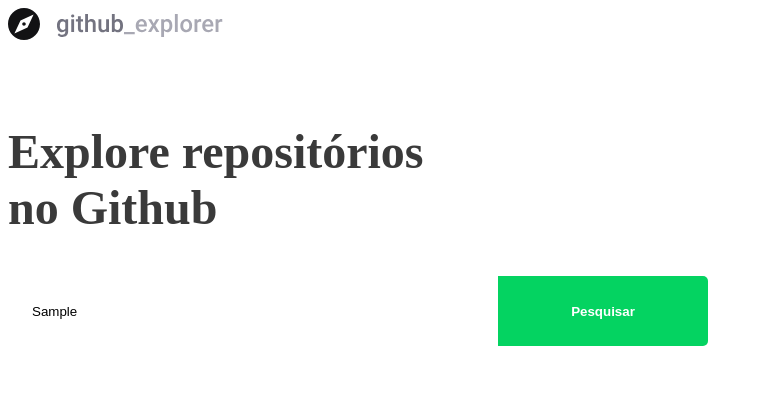
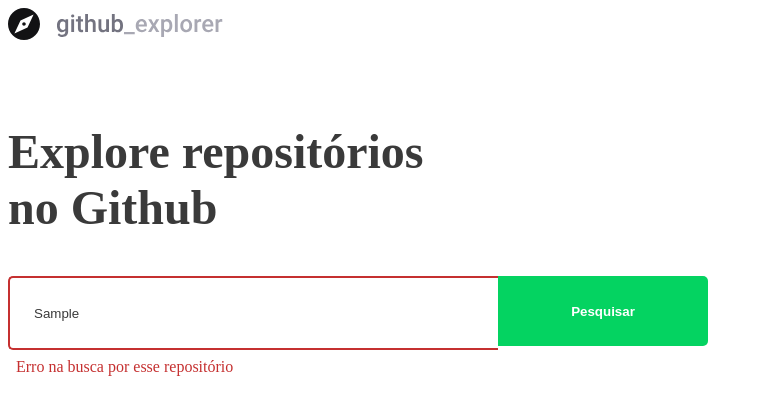
Before and after one commit to Joao-rangel/primeiro_projeto_react, a React (Create React App) app: page / in a window 1280 px wide. Both pictures are taken after typing "Sample" into the empty fields and a click on the button "Pesquisar". Shown: the top 414 px of the page, without its empty margins (0-763 px from the left). Built offline with nearby package versions, Linux system fonts and the light colour scheme; no server answers; the HTML template or start-up script is replaced by a standard one.

Commit message:
display error message

```diff
--- a/src/pages/Dashboard/index.tsx
+++ b/src/pages/Dashboard/index.tsx
@@ -4,7 +4,7 @@
 
 import logoImg from '../../assets/logo_github_explorer.svg';
 
-import { Title, Form, Repositories } from './styles';
+import { Title, Form, Repositories, Error } from './styles';
 import Repository from '../Repository';
 
 interface Repository {
@@ -17,7 +17,8 @@
 }
 
 const Dashboard: React.FC = () => {
-  const [newRepo, setNewRepo] = useState('');
+  const [searchInput, setSearchInput] = useState('');
+  const [inputError, setInputError] = useState('');
   const [repositories, setRepositories] = useState<Repository[]>([]);
 
   async function handleAddRepository(
@@ -25,12 +26,22 @@
   ): Promise<void> {
     event.preventDefault();
 
-    const response = await api.get<Repository>(`repos/${newRepo}`);
+    if (!searchInput) {
+      setInputError('Digite o autor/nome do respositório');
+      return;
+    }
 
-    const repository = response.data;
+    try {
+      const response = await api.get<Repository>(`repos/${searchInput}`);
 
-    setRepositories([...repositories, repository]);
-    setNewRepo('');
+      const repository = response.data;
+
+      setRepositories([...repositories, repository]);
+      setSearchInput('');
+      setInputError('');
+    } catch (err) {
+      setInputError('Erro na busca por esse repositório');
+    }
   }
 
   return (
@@ -38,14 +49,16 @@
       <img src={logoImg} alt="Github Explorer" />
       <Title>Explore repositórios no Github</Title>
 
-      <Form onSubmit={handleAddRepository}>
+      <Form hasError={!!inputError} onSubmit={handleAddRepository}>
         <input
-          value={newRepo}
-          onChange={e => setNewRepo(e.target.value)}
+          value={searchInput}
+          onChange={e => setSearchInput(e.target.value)}
           placeholder="Digite o nome do repositório"
         />
         <button type="submit">Pesquisar</button>
       </Form>
+
+      {inputError && <Error>{inputError}</Error>}
 
       <Repositories>
         {repositories.map(repository => (
--- a/src/pages/Dashboard/styles.ts
+++ b/src/pages/Dashboard/styles.ts
@@ -1,5 +1,9 @@
-import styled from 'styled-components';
+import styled, { css } from 'styled-components';
 import { shade } from 'polished';
+
+interface FormProps {
+  hasError: boolean;
+}
 
 export const Title = styled.h1`
   font-size: 48px;
@@ -9,7 +13,7 @@
   margin-top: 80px;
 `;
 
-export const Form = styled.form`
+export const Form = styled.form<FormProps>`
   margin-top: 40px;
   max-width: 700px;
   display: flex;
@@ -20,10 +24,19 @@
     padding: 0 24px;
     border: 0;
     border-radius: 5px 0 0 5px;
-  }
+    color: #3a3a3a;
+    border: 2px solid #fff;
+    border-right: none;
 
-  &::placeholder {
-    color: #a8a8b3;
+    ${props =>
+      props.hasError &&
+      css`
+        border-color: #c53030;
+      `}
+
+    &::placeholder {
+      color: #a8a8b3;
+    }
   }
 
   button {
@@ -40,6 +53,12 @@
       background: ${shade(0.2, '#04d361')};
     }
   }
+`;
+
+export const Error = styled.span`
+  display: block;
+  color: #c53030;
+  margin: 8px;
 `;
 
 export const Repositories = styled.div`
```
